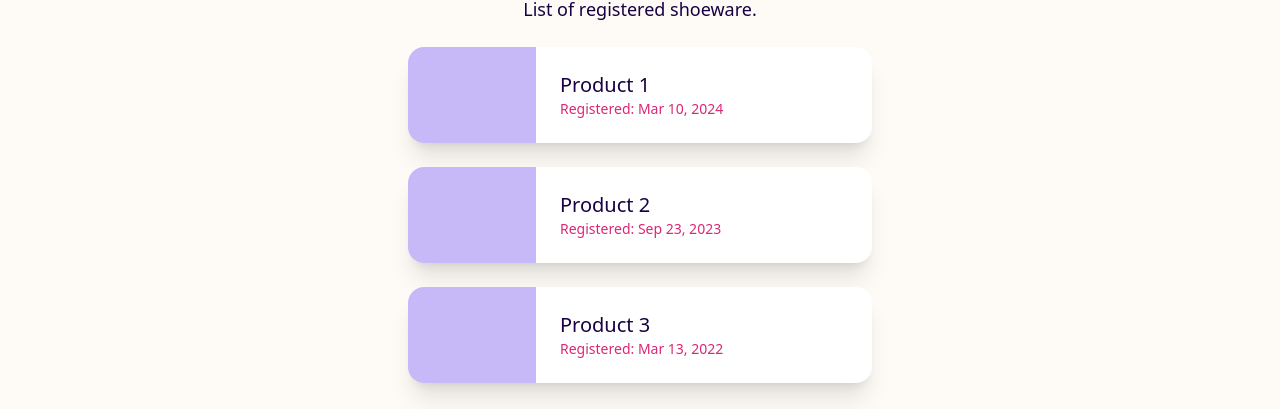
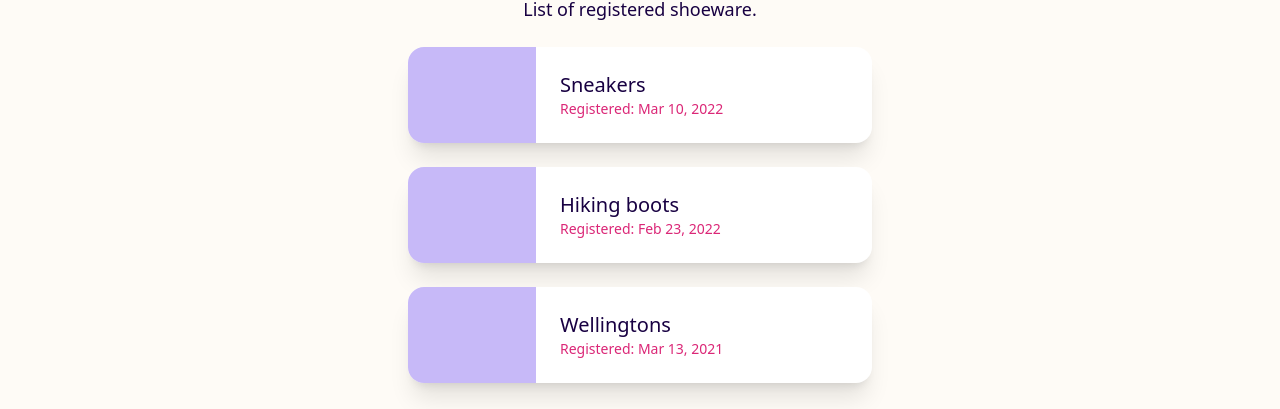
Before and after one commit to tanel-n/IAS0320_proto, a SvelteKit app: page /blog in a window 1280 px wide. Shown: the part 285-694 px from the top of the page. Built offline with nearby package versions, Linux system fonts and the light colour scheme.

Commit message:
Changes to products

```diff
--- a/src/routes/(marketing)/+page.svelte
+++ b/src/routes/(marketing)/+page.svelte
@@ -20,7 +20,6 @@
     link: "/blog",
     linkText: "",
     newPage: true,
-    description: "Blog engine with rich formatting, RSS and SEO optimization.",
     svgContent: `<path d="M3 10C3 6.22876 3 4.34315 4.17157 3.17157C5.34315 2 7.22876 2 11 2H13C16.7712 2 18.6569 2 19.8284 3.17157C21 4.34315 21 6.22876 21 10V14C21 17.7712 21 19.6569 19.8284 20.8284C18.6569 22 16.7712 22 13 22H11C7.22876 22 5.34315 22 4.17157 20.8284C3 19.6569 3 17.7712 3 14V10Z" stroke="#1C274C" stroke-width="1.5"/>
     <path d="M6 12C6 10.5858 6 9.87868 6.43934 9.43934C6.87868 9 7.58579 9 9 9H15C16.4142 9 17.1213 9 17.5607 9.43934C18 9.87868 18 10.5858 18 12V16C18 17.4142 18 18.1213 17.5607 18.5607C17.1213 19 16.4142 19 15 19H9C7.58579 19 6.87868 19 6.43934 18.5607C6 18.1213 6 17.4142 6 16V12Z" stroke="#1C274C" stroke-width="1.5"/>
     <path d="M7 6H12" stroke="#1C274C" stroke-width="1.5" stroke-linecap="round"/>`,
@@ -79,7 +78,7 @@
   </div>
 </div>
 
-<div class="card bg-white w-[200px] min-h-[200px] flex-none shadow-xl">
+<div class="card bg-white w-[200px] min-h-[200px] flex-none shadow-xl mx-auto">
   <div class="card-body items-center text-center p-[24px] pt-[32px]">
     <div>
       <svg
--- a/src/routes/(marketing)/blog/posts.ts
+++ b/src/routes/(marketing)/blog/posts.ts
@@ -7,6 +7,7 @@ export type BlogPost = {
   date: string // date is a string 'YYYY-MM-DD'
   title: string
   description: string
+  picture_link: string
   parsedDate?: Date // Optional because it's added dynamically
 }
 
@@ -14,22 +15,25 @@ export type BlogPost = {
 // Create a page in the "(posts)" directory for each entry
 const blogPosts: BlogPost[] = [
   {
-    title: "Product 1",
+    title: "Sneakers",
     description: "",
     link: "/dfp/1",
-    date: "2024-03-10",
+    date: "2022-03-10",
+    picture_link: ""
   },
   {
-    title: "Product 2",
+    title: "Hiking boots",
     description: "",
     link: "/dfp_1/1",
-    date: "2023-9-23",
+    date: "2022-2-23",
+    picture_link: ""
   },
   {
-    title: "Product 3",
+    title: "Wellingtons",
     description: "",
     link: "/dfp_2/1",
-    date: "2022-03-13",
+    date: "2021-03-13",
+    picture_link: "https://images.outdoorandcountry.co.uk/image/upload/e_trim:2/bo_8px_solid_white/c_pad,b_white,w_1000,h_1200,f_auto,q_auto/v1535405096/product/87561.jpg"
   },
 ]
 
```
